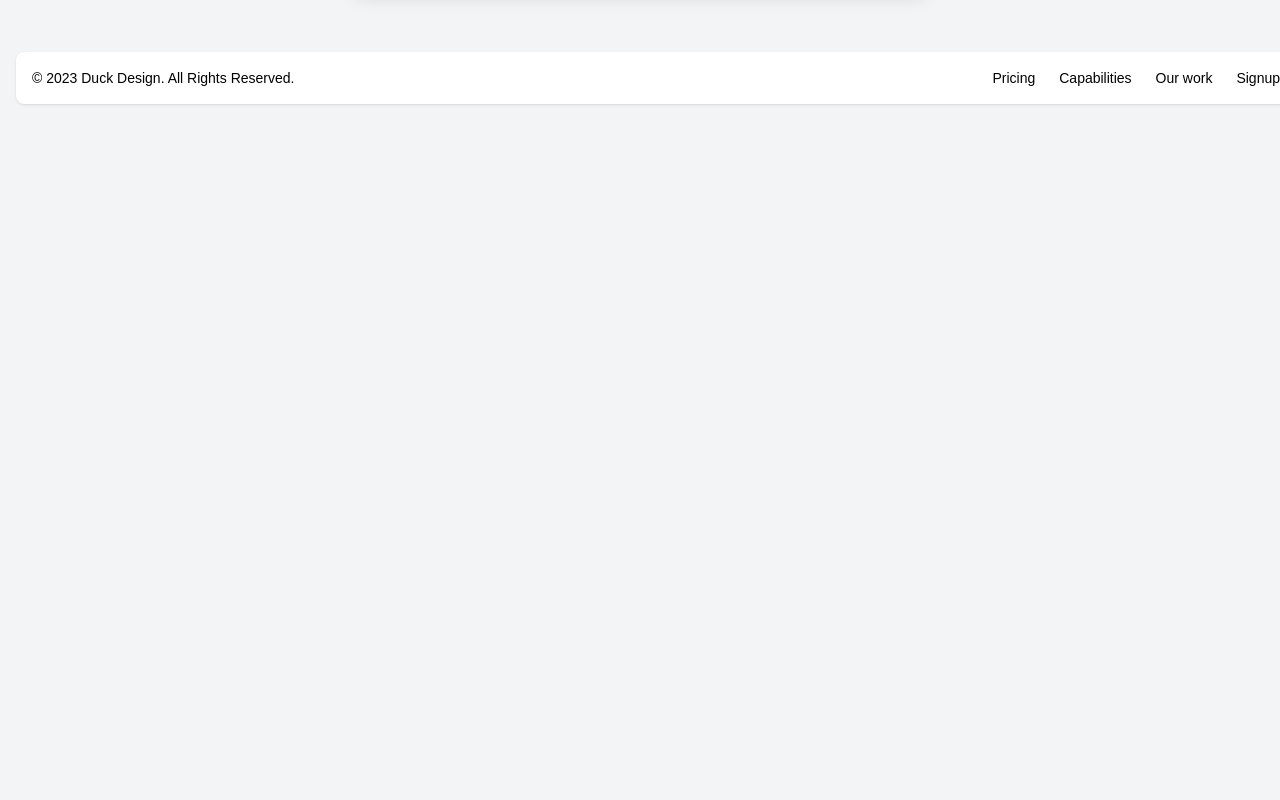
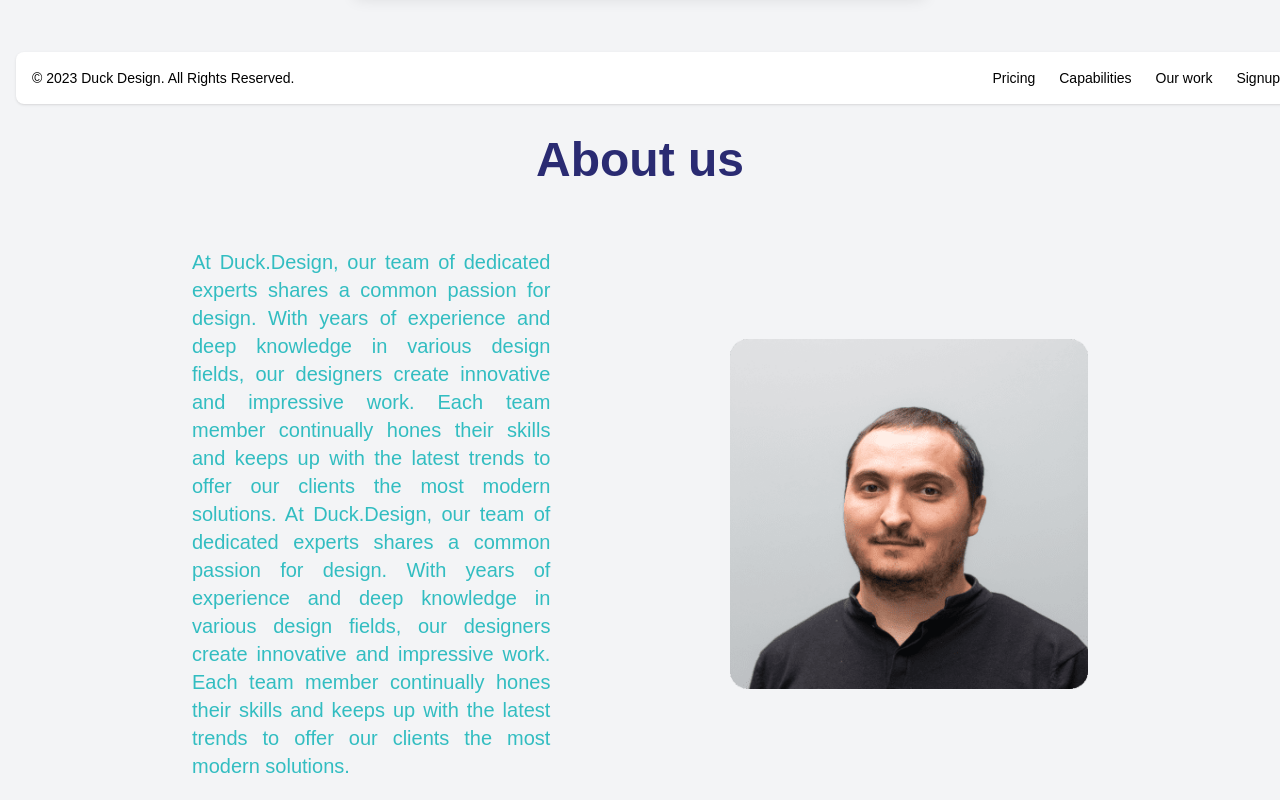
Before and after one commit to alayianwebforeveryone/web-design, a Next.js app: page /Signin in a window 1280 px wide. Shown: the part 680-1480 px from the top of the page. Before the commit the page ends 800 px from the top, so only its background shows below. Built offline with nearby package versions, Linux system fonts and the light colour scheme.

Commit message:
adjust scroll section

```diff
--- a/src/app/layout.js
+++ b/src/app/layout.js
@@ -1,6 +1,8 @@
 import "./globals.css";
 import Menu from "../components/Navigation/index"
 import Footer from "@/components/Footer";
+import { About } from "@/components/About/About";
+import Nocode from "@/components/Nocode";
 
 
 export const metadata = {
@@ -14,11 +16,22 @@ export default function RootLayout({ children }) {
       <body className="bg-background  text-[#1d1e1e] ">
         <Menu />
 
-          {children}
+        {children}
 
-          <Footer />
+        <div id="about">
+          <About />
+        </div>
 
-      </body>
-    </html>
+
+
+      {/* no code */}
+
+
+      <Nocode />
+
+      <Footer />
+
+    </body>
+    </html >
   );
 }
--- a/src/components/About/About.jsx
+++ b/src/components/About/About.jsx
@@ -1,34 +1,34 @@
 import React from "react";
-import member1  from "../../../Assets/Images/member1.png";
+import member1 from "../../../Assets/Images/member1.png";
 import Image from "next/image";
 
 export const About = () => {
   return (
     <>
-        <div>
-          <h1 className="text-headColor font-bold text-center text-5xl ">Our Team</h1>
-        </div>
-      <div className="flex flex-col md:flex-row  justify-between  gap-12 md:px-48 items-center mt-16">
-        <div className="md:w-[40%] w-[80%]">
-          <p className="text-xl  text-paraColor text-justify">
+      <div className="mt-36">
+        <h1 className="text-headColor text-center text-5xl font-bold">
+          About us{" "}
+        </h1>
+      </div>
+      <div className="mt-16 flex flex-col items-center justify-between gap-12 md:flex-row md:px-48">
+        <div className="w-[80%] md:w-[40%]">
+          <p className="text-paraColor text-justify text-xl">
             At Duck.Design, our team of dedicated experts shares a common
             passion for design. With years of experience and deep knowledge in
             various design fields, our designers create innovative and
             impressive work. Each team member continually hones their skills and
             keeps up with the latest trends to offer our clients the most modern
-            solutions.
-            At Duck.Design, our team of dedicated experts shares a common
-            passion for design. With years of experience and deep knowledge in
-            various design fields, our designers create innovative and
-            impressive work. Each team member continually hones their skills and
-            keeps up with the latest trends to offer our clients the most modern
-            solutions.
+            solutions. At Duck.Design, our team of dedicated experts shares a
+            common passion for design. With years of experience and deep
+            knowledge in various design fields, our designers create innovative
+            and impressive work. Each team member continually hones their skills
+            and keeps up with the latest trends to offer our clients the most
+            modern solutions.
           </p>
         </div>
 
-        <div className="md:w-[40%]  px-12 md:px-0">
-            <Image src={member1} alt="member1 " className="h-[350px]" />
-
+        <div className="px-12 md:w-[40%] md:px-0">
+          <Image src={member1} alt="member1 " className="h-[350px]" />
         </div>
       </div>
     </>
--- a/src/components/Dashboard/index.jsx
+++ b/src/components/Dashboard/index.jsx
@@ -1,4 +1,4 @@
-"use client"
+"use client";
 import Image from "next/image";
 import React from "react";
 import web from "../../../Assets/Icons/homepic.svg";
@@ -8,9 +8,6 @@ import Link from "next/link";
 import Banner from "../Banner/Banner";
 import ScrollReveal from "../ScrollAnimation/ScrollReveal";
 import { motion } from "framer-motion";
-import { About } from "../About/About";
-import Nocode from "../Nocode";
-
 
 function Dashboard() {
   return (
@@ -51,8 +48,9 @@ function Dashboard() {
         <ScrollReveal>
           <Link href="/ourWork">
             <motion.div
-            whileHover={{scale:1.1}}
-            className="bg-paraColor mx-auto mt-24 block w-[50%] rounded-3xl px-3 py-4 text-center text-lg font-bold text-white md:w-[15%]">
+              whileHover={{ scale: 1.1 }}
+              className="bg-paraColor mx-auto mt-24 block w-[50%] rounded-3xl px-3 py-4 text-center text-lg font-bold text-white md:w-[15%]"
+            >
               See All Examples
             </motion.div>
           </Link>
@@ -64,7 +62,8 @@ function Dashboard() {
           <div>
             <div className="leading-24 my-12 flex w-[100%] justify-center">
               <h2 className="text-headColor mt-20 w-[80%] text-3xl font-bold md:w-[50%] md:text-center md:text-5xl">
-                We&apos;re always-on to deliver the design you want when you need it
+                We&apos;re always-on to deliver the design you want when you
+                need it
               </h2>
             </div>
           </div>
@@ -102,39 +101,21 @@ function Dashboard() {
                 Come join 400+ companies who are doing design at scale without
                 increasing headcount
               </p>
-              <Link
-
-                href="/ourWork"
-                className="mt-8 md:mt-0"
-              >
+              <Link href="/ourWork" className="mt-8 md:mt-0">
                 <motion.button
-                 whileHover={{
-                  scale: 1.1,
-                  transition: { duration: 0.3 },
-                }}
-                className="w-full cursor-pointer rounded-3xl bg-white px-4 py-2 text-xl">
+                  whileHover={{
+                    scale: 1.1,
+                    transition: { duration: 0.3 },
+                  }}
+                  className="w-full cursor-pointer rounded-3xl bg-white px-4 py-2 text-xl"
+                >
                   See Examples
                 </motion.button>
               </Link>
             </div>
           </div>
         </ScrollReveal>
-
-{/* About */}
-
-
-
-
-        <div id="about">
-            <About />
-        </div>
       </div>
-
-
-      {/* no code */}
-
-
-      <Nocode/>
     </>
   );
 }
--- a/src/components/Navigation/index.jsx
+++ b/src/components/Navigation/index.jsx
@@ -77,6 +77,8 @@ const Navbar = () => {
                 />
               </li>
             ))}
+
+            <ul className="flex justify-center gap-4 mt-2 cursor-pointer  text-xl">
               <li className="">
                 <Link
                   activeClass="active"
@@ -104,6 +106,7 @@ const Navbar = () => {
                 </Link>
               </li>
             </ul>
+          </ul>
         </div>
       </div>
       {showMenu && (
```
Lines whose indentation alone changed are shown as unchanged.
